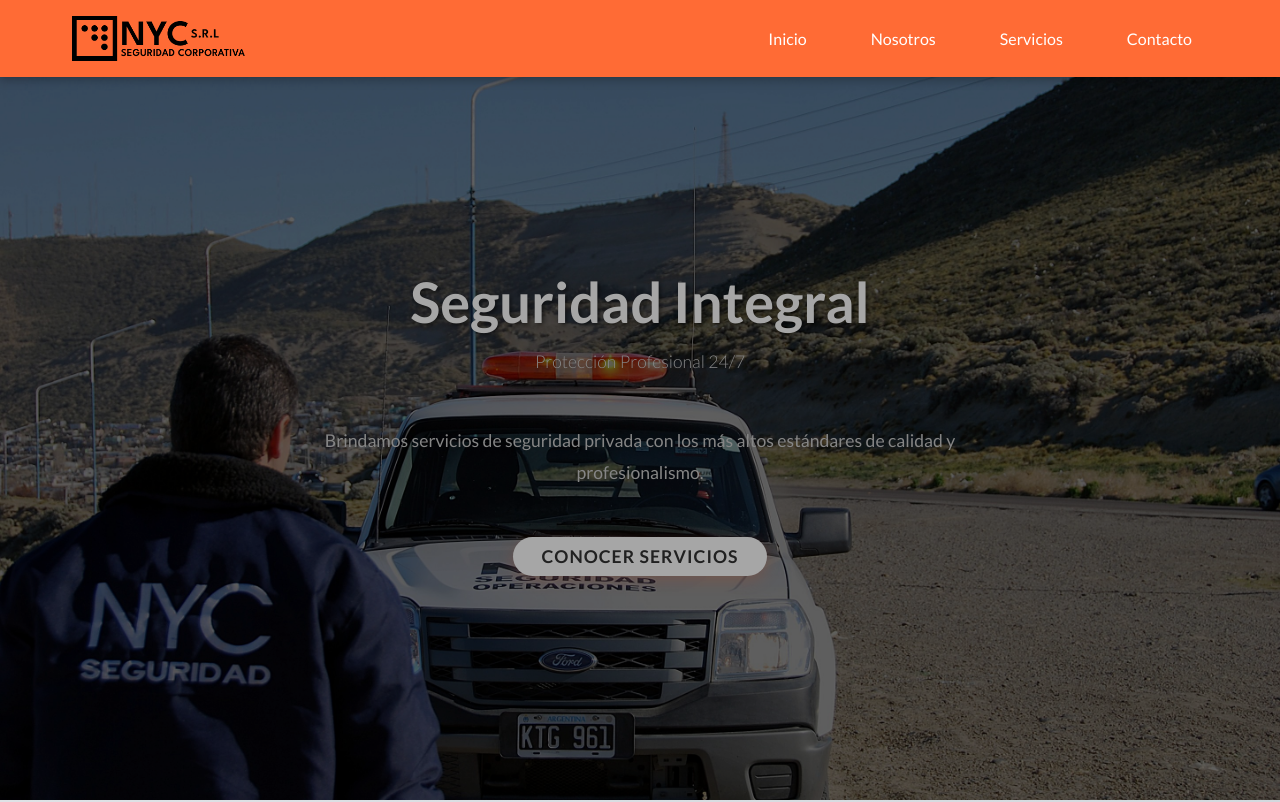
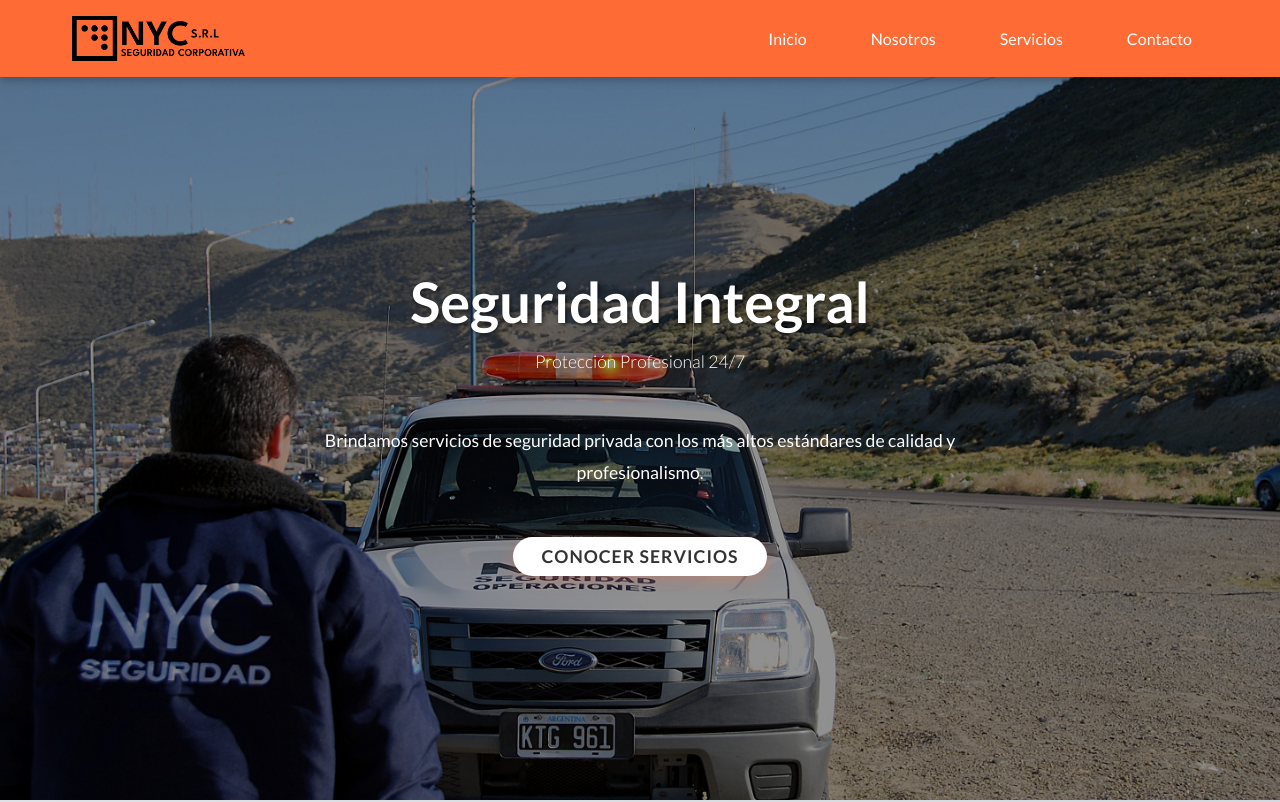
Before and after one commit to clau-devSpace/nycs-seguridad, a React (Vite) app: page / in a window 1280 px wide. Shown: the top 802 px of the page. Built offline with nearby package versions, Linux system fonts and the light colour scheme.

Commit message:
seccion mapa oscura

```diff
--- a/src/pages/Contacto.css
+++ b/src/pages/Contacto.css
@@ -252,7 +252,7 @@
 
 .contact-map-section {
     padding: 4rem 0;
-    background: linear-gradient(135deg, #f8f9fa 0%, #e9ecef 100%);
+    background: linear-gradient(135deg, #1a1a1a 0%, #2d2d2d 100%);
 }
 
 .contact-section-title {
@@ -262,7 +262,7 @@
 
 .contact-section-title h2 {
     font-size: 2.3rem;
-    color: #1a1a1a;
+    color: white;
     margin-bottom: 0.8rem;
 }
 
--- a/src/pages/Home.css
+++ b/src/pages/Home.css
@@ -50,15 +50,6 @@ body {
 
 }
 
-.hero::after {
-    content: '';
-    position: absolute;
-    top: 0;
-    left: 0;
-    right: 0;
-    bottom: 0;
-    background: rgba(0, 0, 0, 0.35); /* Overlay para mejorar legibilidad */
-}
 
 
 .hero-content {
@@ -72,7 +63,7 @@ body {
 .hero h1 {
     font-size: 3.5rem;
     font-weight: 700;
-    color: #fff;
+    color: white;
     margin-bottom: 1rem;
     text-shadow: 2px 2px 4px rgba(0,0,0,0.5);
     word-wrap: break-word;
@@ -88,7 +79,7 @@ body {
 
 .hero p {
     font-size: 1.1rem;
-    color: #ccc;
+    color: white;
     margin-bottom: 3rem;
     line-height: 1.8;
     word-wrap: break-word;
```
